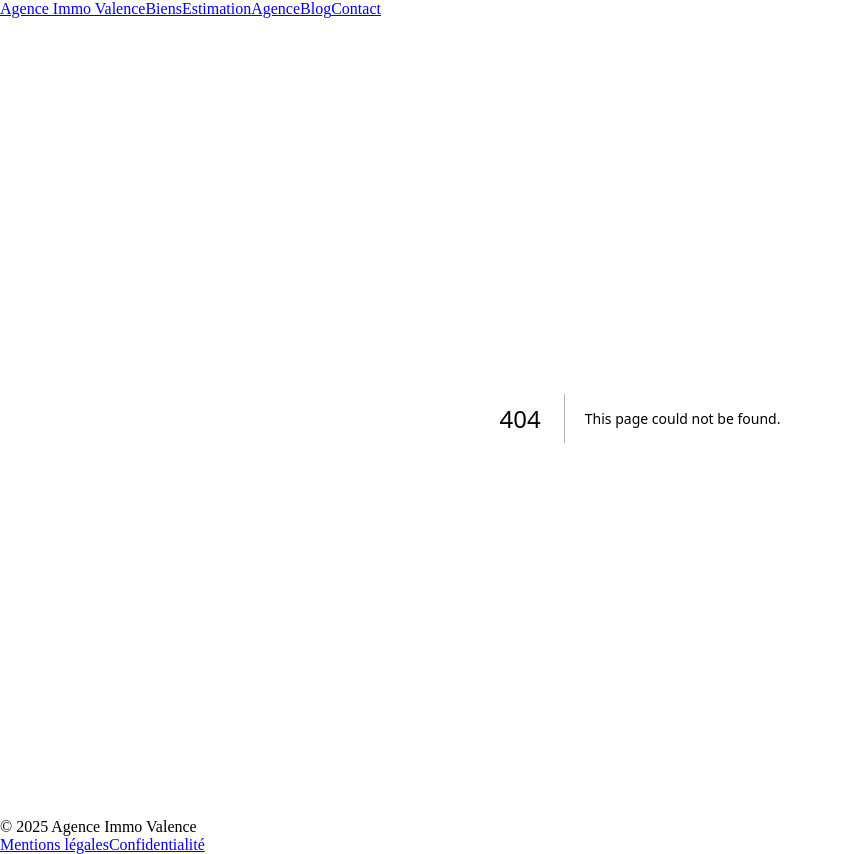
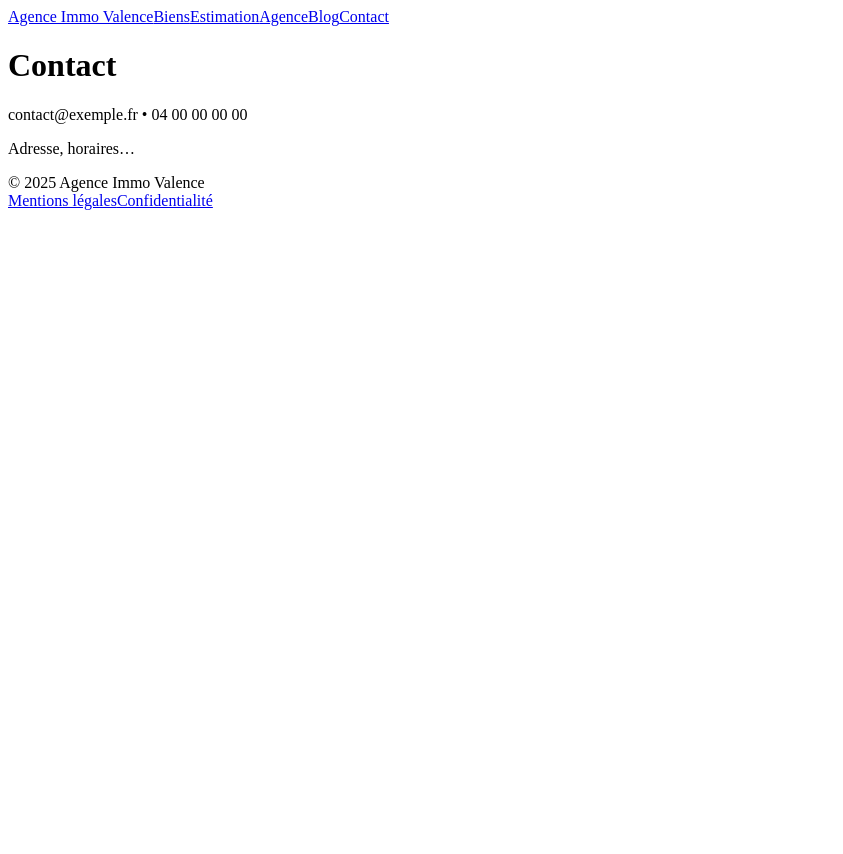
Before and after one commit to Shadow2600/immo-valence, a Next.js app: page /contact in a window 1280 px wide. Before the commit this address had no page. Shown: the whole page, without its empty margins (0-843 px from the left). After the commit the page ends 800 px from the top, so only its background shows below. Built offline with nearby package versions, Linux system fonts and the light colour scheme.

Commit message:
Create page.tsx

```diff
--- /dev/null
+++ b/app/contact/page.tsx
@@ -0,0 +1,9 @@
+export default function Contact() {
+  return (
+    <div className="mx-auto max-w-6xl px-4 py-10 space-y-2">
+      <h1 className="text-2xl font-semibold">Contact</h1>
+      <p>contact@exemple.fr • 04 00 00 00 00</p>
+      <p>Adresse, horaires…</p>
+    </div>
+  );
+}
```
